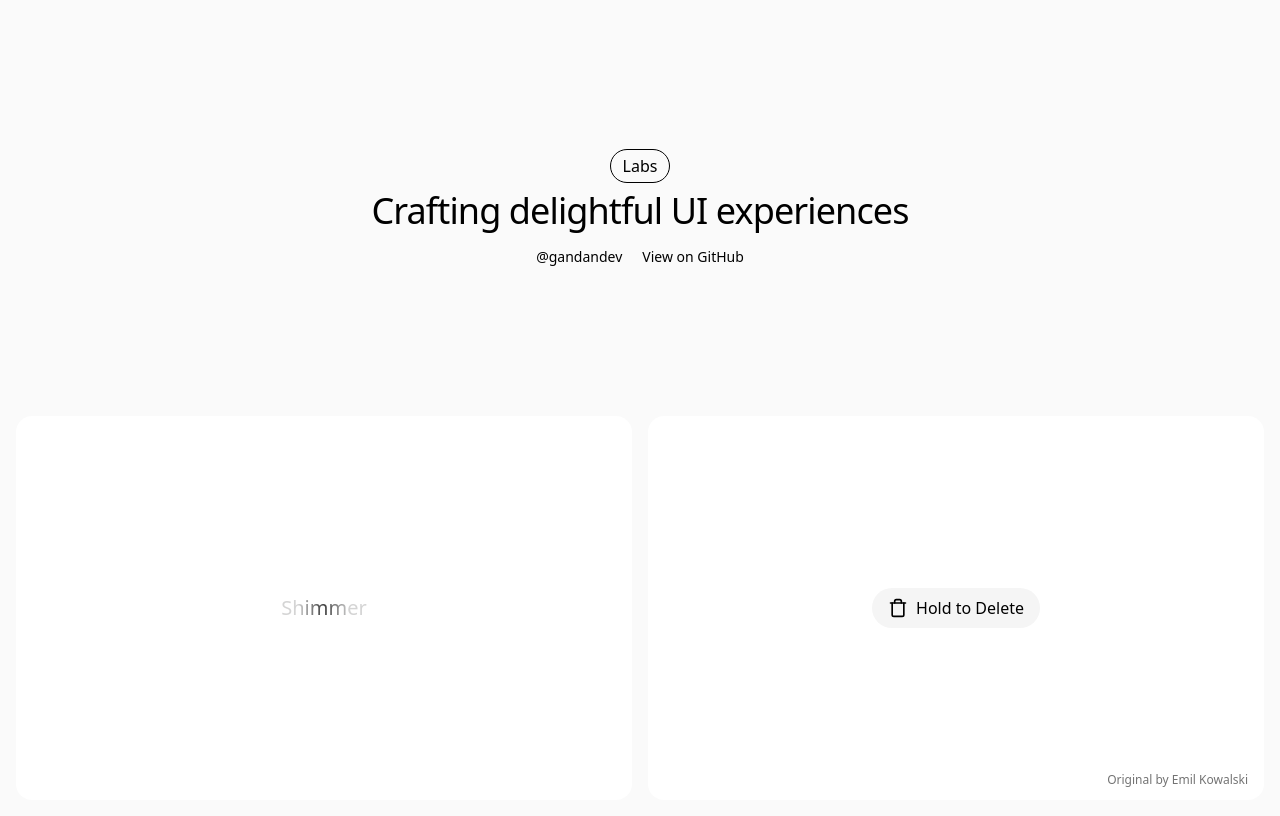
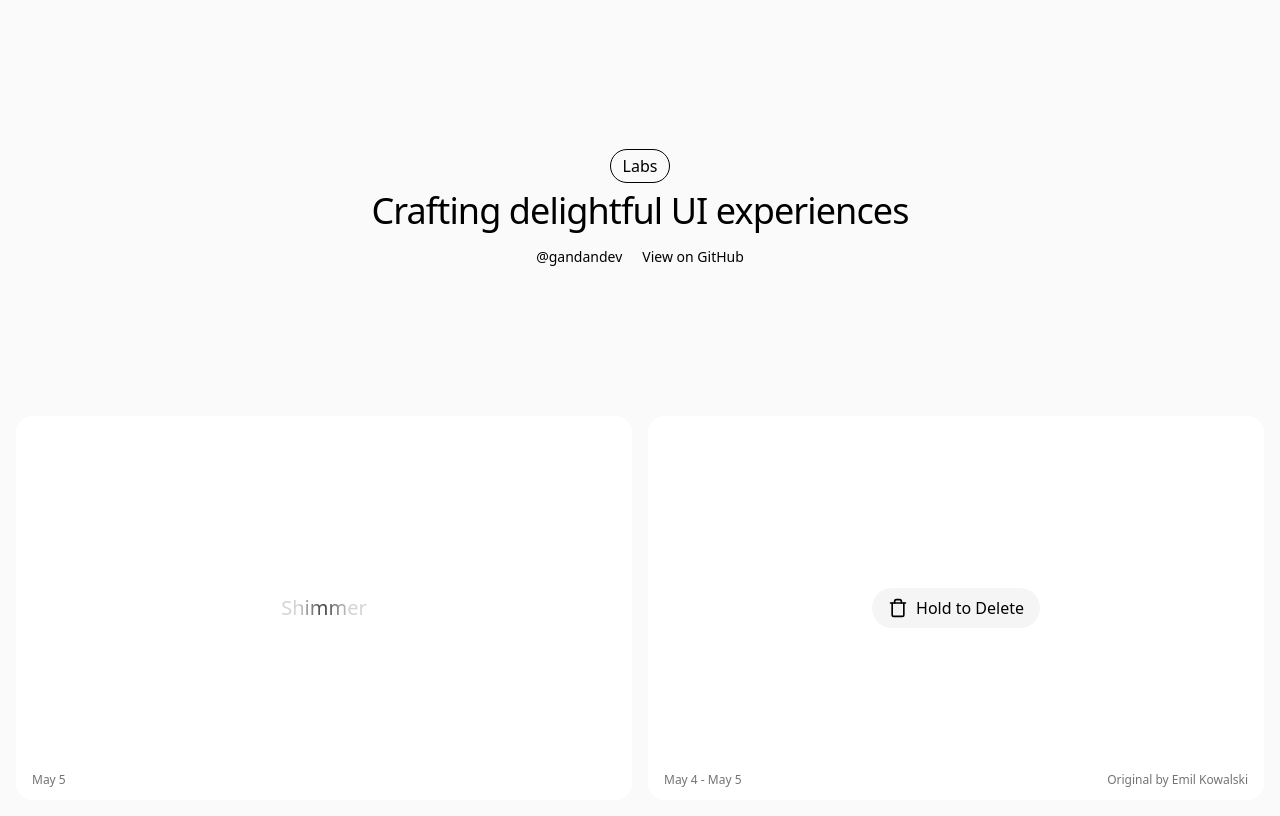
Before and after one commit to gandandev/labs, a SvelteKit app: page / in a window 1280 px wide. Built offline with nearby package versions, Linux system fonts and the light colour scheme.

Commit message:
feat(meta): implement localized date range formatting

```diff
--- /dev/null
+++ b/src/lib/utils.ts
@@ -0,0 +1,28 @@
+export const formatDateRange = (startDateStr: string, endDateStr: string) => {
+  const start = new Date(startDateStr)
+  const end = new Date(endDateStr)
+  const now = new Date()
+  const currentYear = now.getFullYear()
+
+  const formatOptions: Intl.DateTimeFormatOptions = {
+    month: 'short',
+    day: 'numeric'
+  }
+
+  const formatOptionsWithYear: Intl.DateTimeFormatOptions = {
+    ...formatOptions,
+    year: 'numeric'
+  }
+
+  const formatSingleDate = (date: Date) => {
+    const year = date.getFullYear()
+    const options = year === currentYear ? formatOptions : formatOptionsWithYear
+    return new Intl.DateTimeFormat(undefined, options).format(date)
+  }
+
+  if (start.toDateString() === end.toDateString()) {
+    return formatSingleDate(start)
+  } else {
+    return `${formatSingleDate(start)} - ${formatSingleDate(end)}`
+  }
+}
--- a/src/routes/+page.svelte
+++ b/src/routes/+page.svelte
@@ -1,5 +1,6 @@
 <script lang="ts">
   import catalog from '$lib/catalog'
+  import { formatDateRange } from '$lib/utils'
 </script>
 
 <div class="grid grid-cols-1 gap-4 p-4 md:grid-cols-2 2xl:grid-cols-3">
@@ -30,6 +31,9 @@
   {#each catalog as experiment}
     <div class="relative flex h-96 items-center justify-center rounded-2xl bg-white">
       <experiment.component />
+      <span class="absolute bottom-2 left-2 rounded-full px-2 py-1 text-xs text-neutral-500">
+        {formatDateRange(experiment.startDate, experiment.endDate)}
+      </span>
       {#if experiment.credits}
         <a
           href={experiment.credits.url}
```
